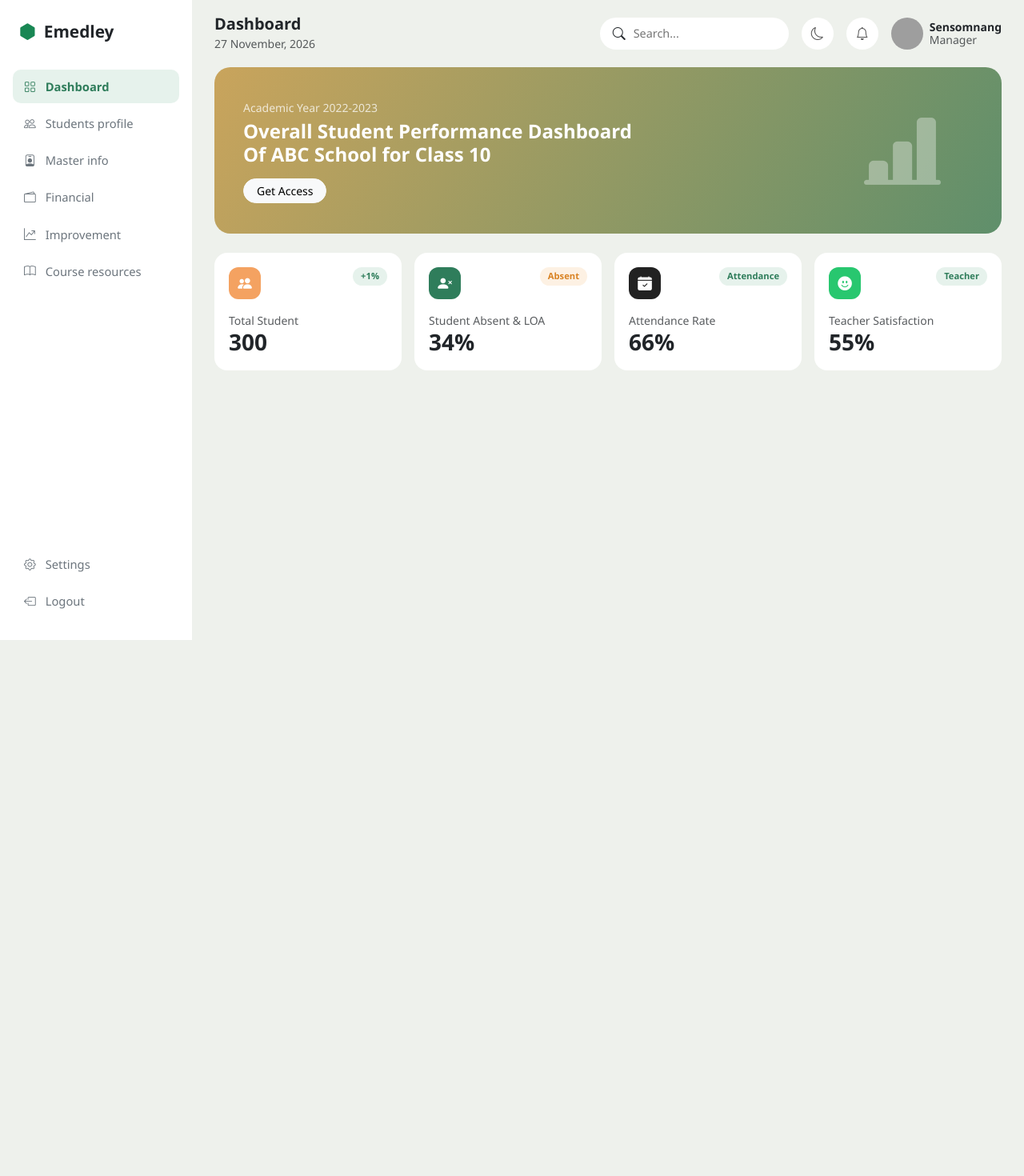
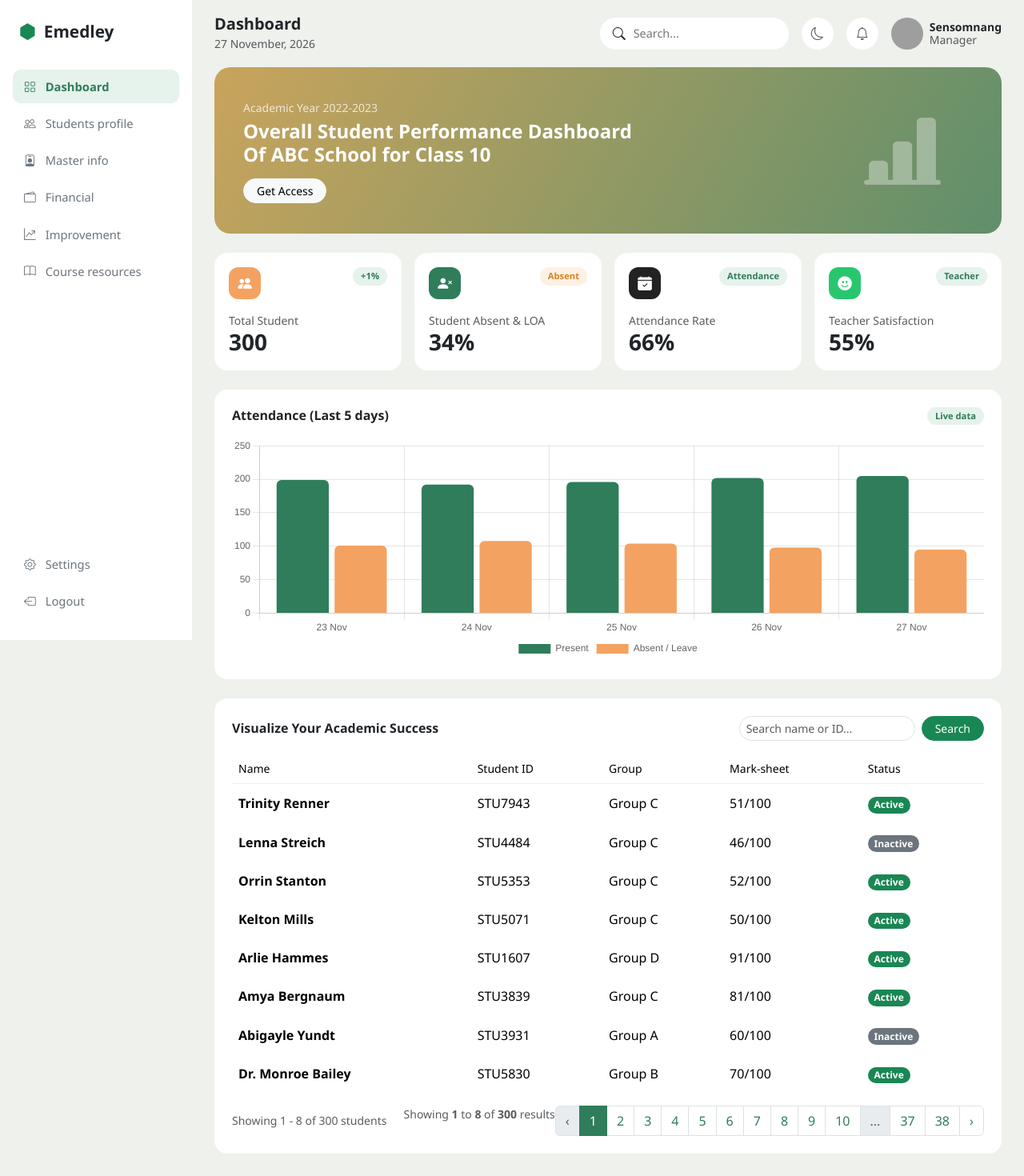
Before and after one commit to sensomnang/emedley-dashboard, a Laravel app: page / in a window 1280 px wide. Shown: the whole page at 80% size. Before the commit the page ends 800 px from the top, so only its background shows below. Run offline with Laravel 12, Linux system fonts and the light colour scheme; data comes from the database, SQL or seed files in the repository; grey boxes are pictures that could not be loaded.

Commit message:
Add Attendence chart and paginated student table with search

```diff
--- a/app/Http/Controllers/DashboardController.php
+++ b/app/Http/Controllers/DashboardController.php
@@ -4,32 +4,43 @@ namespace App\Http\Controllers;
 
 use App\Models\Attendance;
 use App\Models\Student;
+use Illuminate\Http\Request;
 
 class DashboardController extends Controller
 {
-    public function index()
+    public function index(Request $request)
     {
+
         $totalStudents = Student::count();
         $totalRecords  = Attendance::count();
 
         $absentCount  = Attendance::whereIn('status', ['absent', 'leave'])->count();
         $presentCount = Attendance::where('status', 'present')->count();
 
-        $absentRate = $totalRecords > 0
-            ? round($absentCount / $totalRecords * 100)
-            : 0;
+        $absentRate = $totalRecords > 0 ? round($absentCount / $totalRecords * 100) : 0;
+        $attendanceRate = $totalRecords > 0 ? round($presentCount / $totalRecords * 100) : 0;
+        $satisfaction = 55;
 
-        $attendanceRate = $totalRecords > 0
-            ? round($presentCount / $totalRecords * 100)
-            : 0;
 
-        $satisfaction = 55; // សិនសិន (នឹងធ្វើតារាងផ្សេងពេលក្រោយ)
+        $days = collect(range(4, 0))->map(fn ($i) => now()->subDays($i)->toDateString());
+
+        $chartLabels  = $days->map(fn ($d) => date('d M', strtotime($d)))->values();
+        $chartPresent = $days->map(fn ($d) => Attendance::where('date', $d)->where('status', 'present')->count())->values();
+        $chartAbsent  = $days->map(fn ($d) => Attendance::where('date', $d)->whereIn('status', ['absent', 'leave'])->count())->values();
+
+        $students = Student::query()
+            ->when($request->search, function ($query, $search) {
+                $query->where('name', 'like', "%{$search}%")
+                      ->orWhere('student_code', 'like', "%{$search}%");
+            })
+            ->latest('id')
+            ->paginate(8)
+            ->withQueryString();
 
         return view('dashboard', compact(
-            'totalStudents',
-            'absentRate',
-            'attendanceRate',
-            'satisfaction'
+            'totalStudents', 'absentRate', 'attendanceRate', 'satisfaction',
+            'chartLabels', 'chartPresent', 'chartAbsent',
+            'students'
         ));
     }
 }
--- a/app/Providers/AppServiceProvider.php
+++ b/app/Providers/AppServiceProvider.php
@@ -2,25 +2,20 @@
 
 namespace App\Providers;
 
+use Illuminate\Pagination\Paginator;
+use Illuminate\Support\Facades\Schema;
 use Illuminate\Support\ServiceProvider;
-use Illuminate\Support\Facades\Schema;
-
 
 class AppServiceProvider extends ServiceProvider
 {
-    /**
-     * Register any application services.
-     */
     public function register(): void
     {
         //
     }
 
-    /**
-     * Bootstrap any application services.
-     */
     public function boot(): void
     {
         Schema::defaultStringLength(191);
+        Paginator::useBootstrapFive();
     }
 }
--- a/public/css/dashboard.css
+++ b/public/css/dashboard.css
@@ -165,3 +165,32 @@ body {
     background: #fdf1e3;
     color: #d98324;
 }
+/* ===== Panel ===== */
+.panel {
+    background: #fff;
+    border-radius: 16px;
+    padding: 22px;
+}
+
+.table thead th {
+    font-weight: 500;
+    border-bottom: 1px solid #eee;
+}
+
+.table tbody tr td {
+    padding-top: 12px;
+    padding-bottom: 12px;
+}
+
+.pagination {
+    margin-bottom: 0;
+}
+
+.page-item.active .page-link {
+    background-color: var(--green);
+    border-color: var(--green);
+}
+
+.page-link {
+    color: var(--green);
+}
--- a/resources/views/dashboard.blade.php
+++ b/resources/views/dashboard.blade.php
@@ -72,5 +72,108 @@
             </div>
         </div>
     </div>
+        {{-- CHART --}}
+    <div class="panel mb-4">
+        <div class="d-flex justify-content-between align-items-center mb-3">
+            <h6 class="fw-bold mb-0">Attendance (Last 5 days)</h6>
+            <span class="badge-soft">Live data</span>
+        </div>
+        <div style="height: 280px;">
+            <canvas id="attendanceChart"></canvas>
+        </div>
+    </div>
+
+    {{-- STUDENT TABLE --}}
+    <div class="panel">
+        <div class="d-flex justify-content-between align-items-center mb-3 flex-wrap gap-2">
+            <h6 class="fw-bold mb-0">Visualize Your Academic Success</h6>
+
+            <form method="GET" action="{{ route('dashboard') }}" class="d-flex gap-2">
+                <input type="text" name="search" value="{{ request('search') }}"
+                       class="form-control form-control-sm rounded-pill"
+                       placeholder="Search name or ID...">
+                <button class="btn btn-sm btn-success rounded-pill px-3">Search</button>
+            </form>
+        </div>
+
+        <div class="table-responsive">
+            <table class="table align-middle table-borderless table-hover">
+                <thead class="text-muted small">
+                    <tr>
+                        <th>Name</th>
+                        <th>Student ID</th>
+                        <th>Group</th>
+                        <th>Mark-sheet</th>
+                        <th>Status</th>
+                    </tr>
+                </thead>
+                <tbody>
+                    @forelse ($students as $student)
+                        <tr>
+                            <td class="fw-semibold">{{ $student->name }}</td>
+                            <td>{{ $student->student_code }}</td>
+                            <td>{{ $student->group }}</td>
+                            <td>{{ $student->mark }}/100</td>
+                            <td>
+                                @php
+                                    $color = match($student->status) {
+                                        'Active'   => 'success',
+                                        'Pending'  => 'warning',
+                                        default    => 'secondary',
+                                    };
+                                @endphp
+                                <span class="badge rounded-pill text-bg-{{ $color }}">{{ $student->status }}</span>
+                            </td>
+                        </tr>
+                    @empty
+                        <tr>
+                            <td colspan="5" class="text-center text-muted py-4">No students found</td>
+                        </tr>
+                    @endforelse
+                </tbody>
+            </table>
+        </div>
+
+        <div class="d-flex justify-content-between align-items-center flex-wrap gap-2">
+            <small class="text-muted">
+                Showing {{ $students->firstItem() ?? 0 }} - {{ $students->lastItem() ?? 0 }}
+                of {{ $students->total() }} students
+            </small>
+                        {{ $students->links() }}
+        </div>
+    </div>
 
 @endsection
+@push('scripts')
+    <script src="https://cdn.jsdelivr.net/npm/chart.js@4.4.3/dist/chart.umd.min.js"></script>
+    <script>
+        const ctx = document.getElementById('attendanceChart');
+
+        new Chart(ctx, {
+            type: 'bar',
+            data: {
+                labels: @json($chartLabels),
+                datasets: [
+                    {
+                        label: 'Present',
+                        data: @json($chartPresent),
+                        backgroundColor: '#2f7d5b',
+                        borderRadius: 6,
+                    },
+                    {
+                        label: 'Absent / Leave',
+                        data: @json($chartAbsent),
+                        backgroundColor: '#f4a261',
+                        borderRadius: 6,
+                    },
+                ],
+            },
+            options: {
+                responsive: true,
+                maintainAspectRatio: false,
+                plugins: { legend: { position: 'bottom' } },
+                scales: { y: { beginAtZero: true } },
+            },
+        });
+    </script>
+@endpush
```
